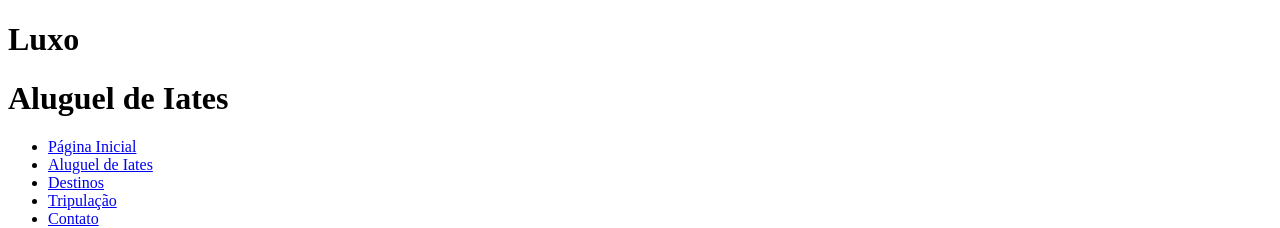
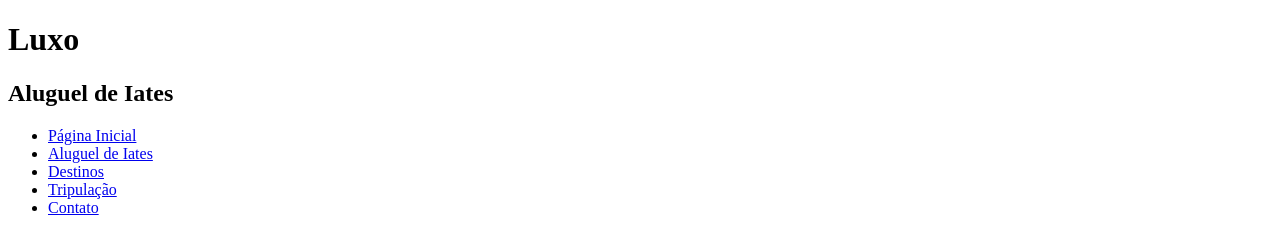
Before and after one commit to jotamonteiro/projetoiate, a plain HTML site: page destinos.html in a window 1280 px wide. Shown: the top 228 px of the page. Drawn offline with Linux system fonts and the light colour scheme.

Commit message:
Update destinos.html

```diff
--- a/destinos.html
+++ b/destinos.html
@@ -9,7 +9,7 @@
 
     <header>
         <h1>Luxo</h1>
-        <h1>Aluguel de Iates</h1>
+        <h2>Aluguel de Iates</h2>
         <ul>
             <li><a href="index.html">Página Inicial</a></li>
             <li><a href="aluguel.html">Aluguel de Iates</a></li>
```
